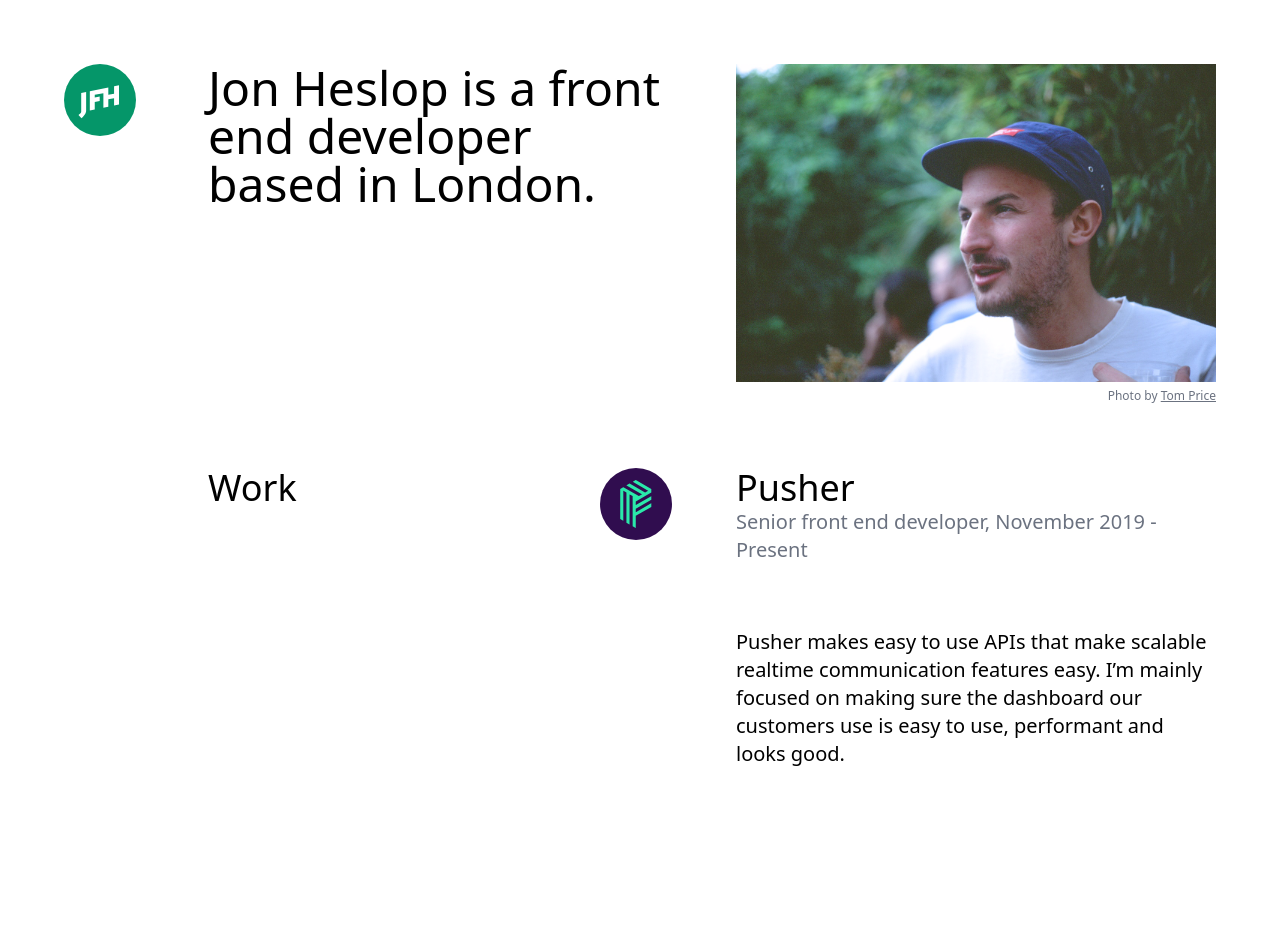
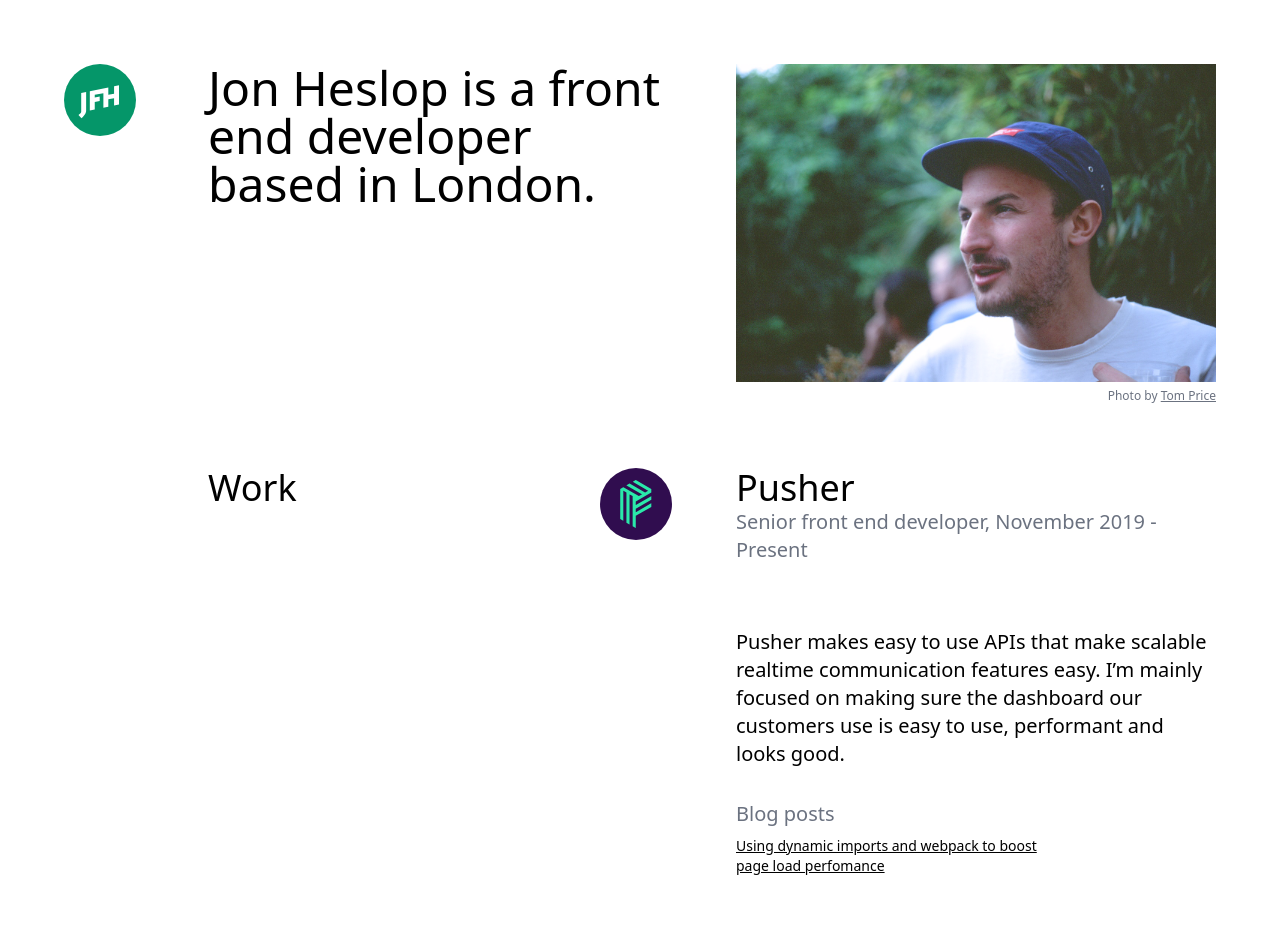
Before and after one commit to jonheslop/jfh-2021, a Next.js app: page / in a window 1280 px wide. Shown: the top 952 px of the page. Built offline with nearby package versions, Linux system fonts and the light colour scheme; a web font is replaced by a local one.

Commit message:
Add blog posts

```diff
--- a/components/job.tsx
+++ b/components/job.tsx
@@ -1,6 +1,7 @@
 import Image from 'next/image';
 import { Job } from "../interfaces";
 import Heading from "./heading";
+import Link from "./link";
 
 type Props = {
   data: Job
@@ -29,6 +30,22 @@
         <p className="md:text-xl md:text-lg lg:text-xl leading-normal max-w-3xl">
           { data.description }
         </p>
+        { data.blogPosts &&
+          <>
+            <Heading level="h4" classes="mt-8 mb-2">Blog posts</Heading>
+              <ul className="space-y-2">
+                {
+                  data.blogPosts.map(({href, label}, i) => (
+                    <li key={i} className="text-sm max-w-xs">
+                      <Link href={href} external={true}>
+                        {label}
+                      </Link>
+                    </li>
+                  ))
+                }
+            </ul>
+          </>
+        }
       </div>
     </>
   )
--- a/content/jobs.js
+++ b/content/jobs.js
@@ -12,6 +12,14 @@
         imageBg: "eggplant",
       },
     ],
+    blogPosts: [
+      {
+        label:
+          "Using dynamic imports and webpack to boost page load perfomance",
+        href:
+          "https://blog.pusher.com/using-dynamic-imports-and-webpack-to-boost-page-load-perfomance/",
+      },
+    ],
   },
   {
     company: "Government Digital Service",
@@ -24,6 +32,19 @@
         imageURL: "/gov-uk-crown.svg",
         imageAlt: "The GOV.UK crown logo",
         imageBg: "black",
+      },
+    ],
+    blogPosts: [
+      {
+        label:
+          "The benefits of migrating GOV.UK Pay’s codebase to the GOV.UK Design System",
+        href:
+          "https://technology.blog.gov.uk/2018/12/21/the-benefits-of-migrating-gov-uk-pays-codebase-to-the-gov-uk-design-system/",
+      },
+      {
+        label: "How we implemented Apple Pay and Google Pay on GOV.UK Pay",
+        href:
+          "https://technology.blog.gov.uk/2019/05/30/how-we-implemented-apple-pay-and-google-pay-on-gov-uk-pay/",
       },
     ],
   },
--- a/interfaces/index.ts
+++ b/interfaces/index.ts
@@ -4,6 +4,7 @@
   period: string
   description: string
   logos: Logo[]
+  blogPosts: post[]
 }
 
 export type Logo = {
@@ -11,4 +12,10 @@
   imageAlt: string
   imageBg: string
 }
+
+export type post = {
+  href: string
+  label: string
+}
+
 export type headingLevel= "h1" | "h2" | "h3" | "h4" | "h5" | "h6"
```
